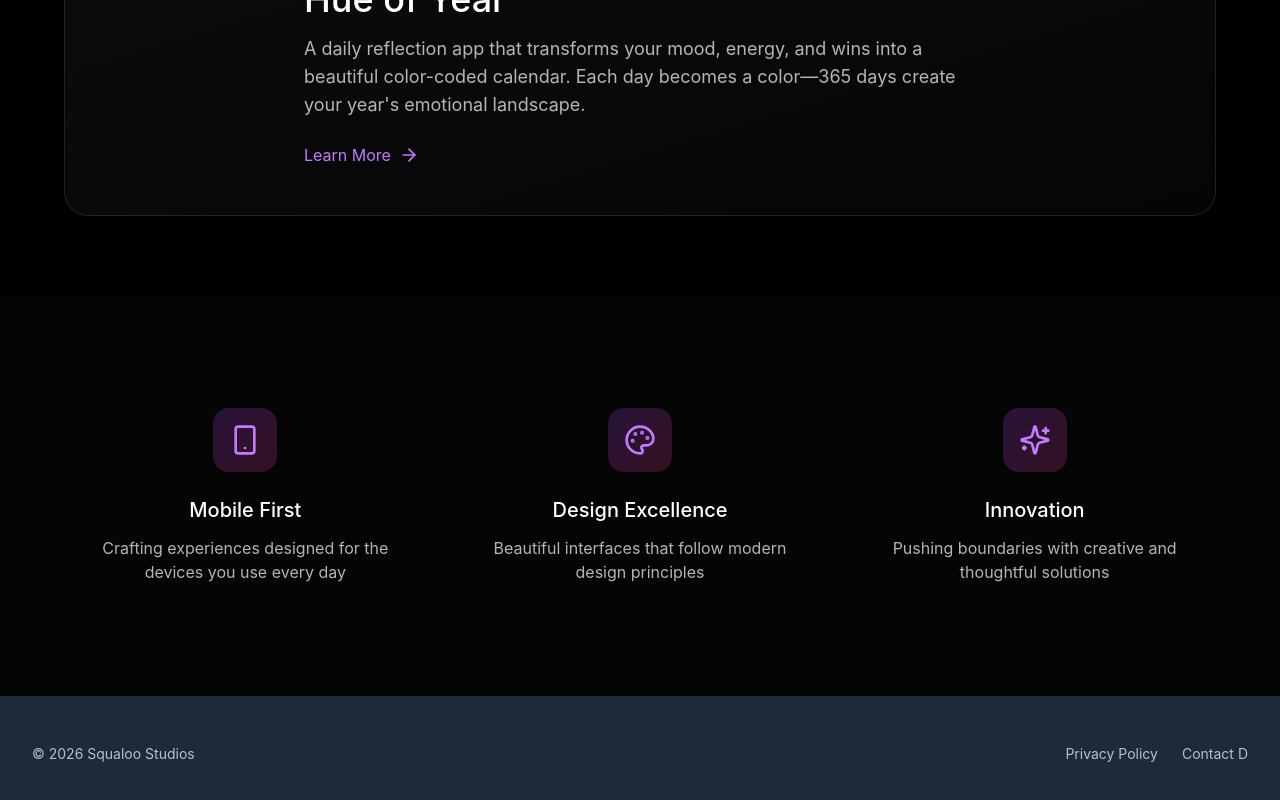
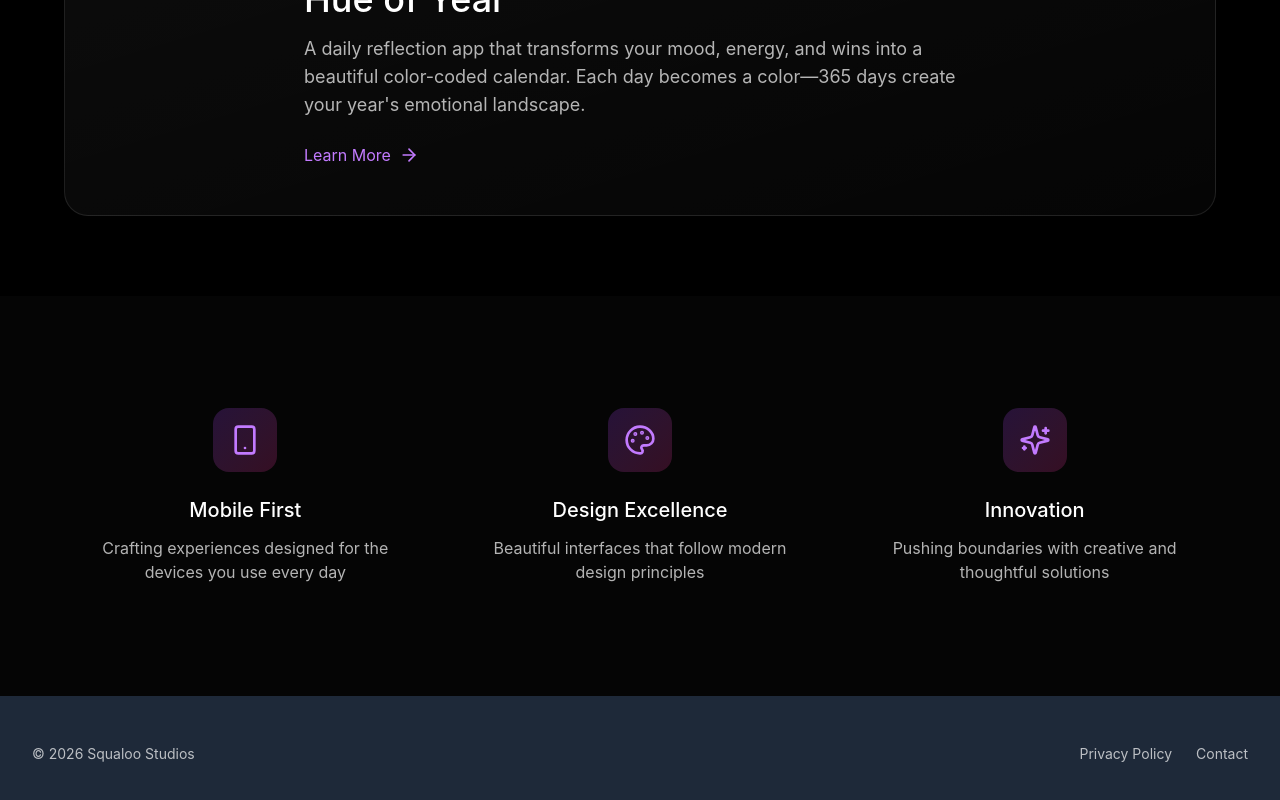
Before and after one commit to CTRLMANu/squaloo-studio, a React (Vite) app: page /#/ in a window 1280 px wide. Shown: the part 1166-1966 px from the top of the page. Built offline with nearby package versions, Linux system fonts and the light colour scheme.

Commit message:
Update Footer.tsx

```diff
--- a/src/app/components/Footer.tsx
+++ b/src/app/components/Footer.tsx
@@ -13,7 +13,7 @@ export function Footer() {
               Privacy Policy
             </Link>
             <a href="mailto:ossannam@icloud.com" className="text-sm text-white/70 hover:text-white transition-colors">
-              Contact D
+              Contact
             </a>
           </div>
         </div>
```
